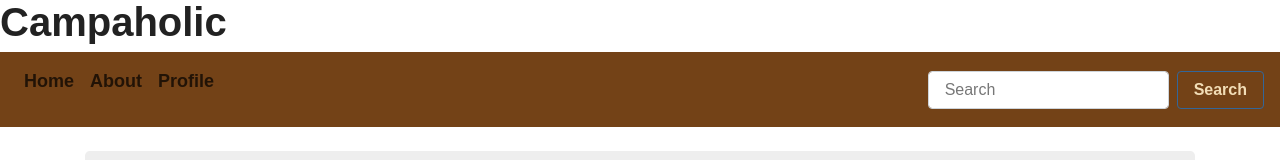
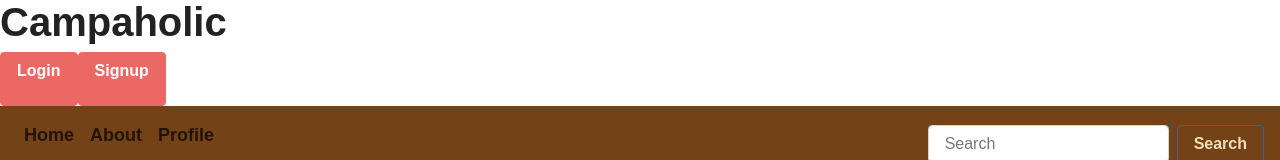
Before and after one commit to Danomiterock/Campaholic, a React (Create React App) app in the folder client/: page / in a window 1280 px wide. Shown: the top 160 px of the page. Built offline with nearby package versions, Linux system fonts and the light colour scheme; no server answers; a web font is replaced by a local one.

Commit message:
update  signin/out buttons

```diff
--- a/client/src/components/Header/Header.js
+++ b/client/src/components/Header/Header.js
@@ -1,13 +1,16 @@
 import React from "react";
-// import NavList from "../NavList";
+import { Button } from "react-bootstrap";
+import "../../index.css"
+
 
 export function Header() {
   return (
     <header className="masthead">
         <div className="headnav">
             <h1> Campaholic </h1>
-
         </div>
+        <Button href="/LoginSignup"><p className="loginSignup">Login</p></Button>
+        <Button href="/LoginSignup"><p className="loginSignup">Signup</p></Button>
     </header>
   );
 }
```
Also changed, not shown: 16 other files (tests, documents, lock files or other folders).
